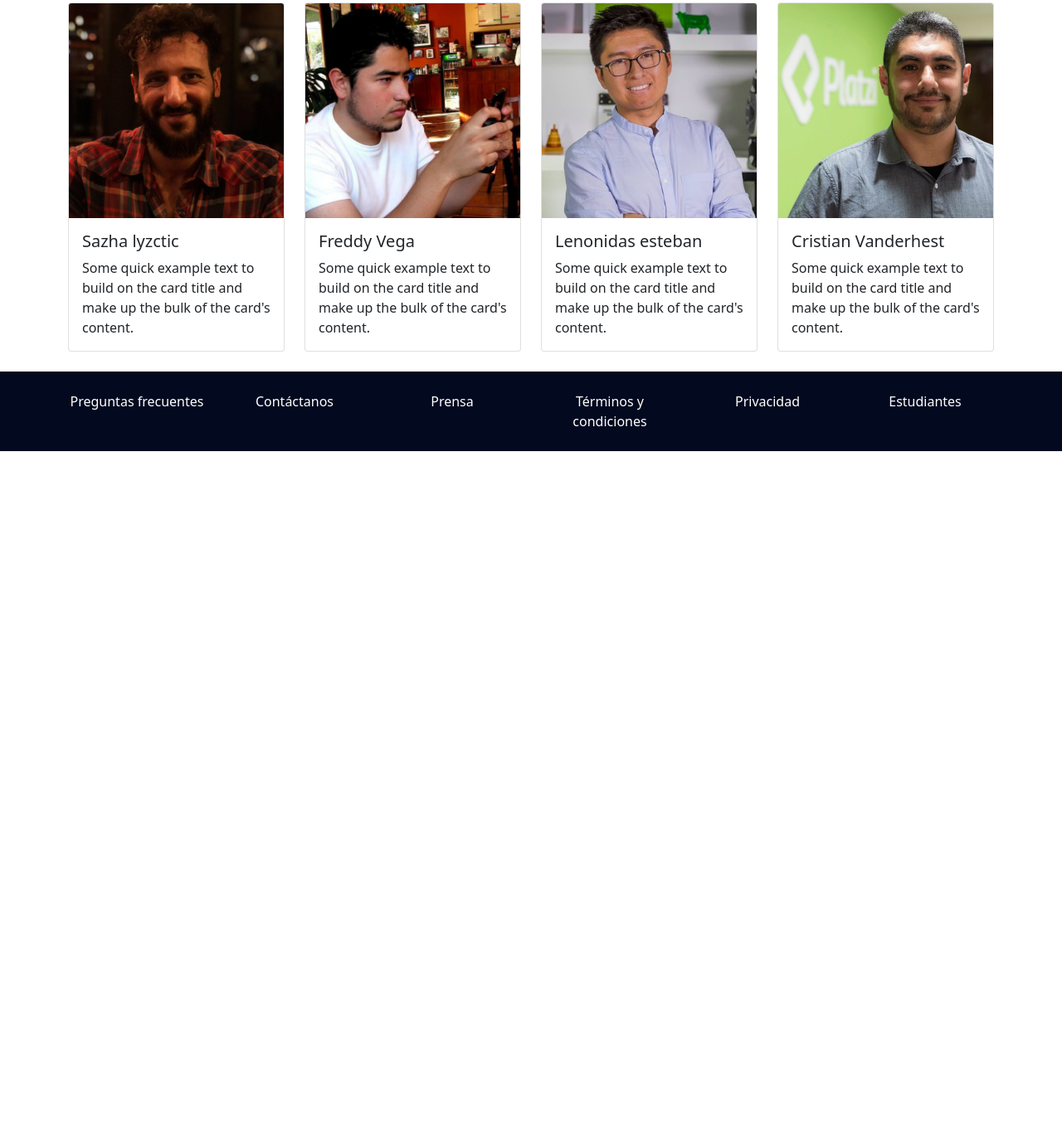
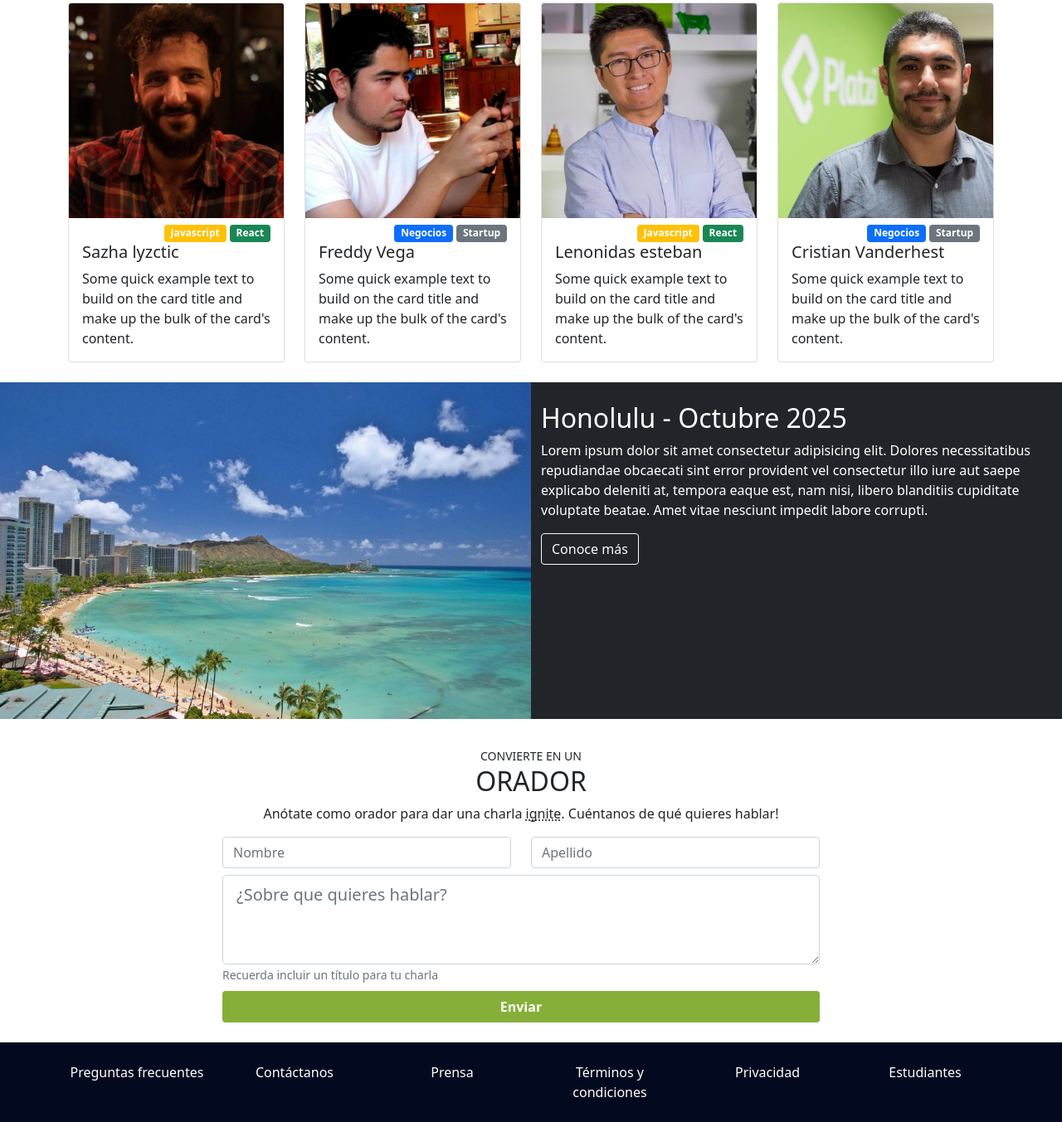
Before and after one commit to Hernan1ro/booststrap-proyect, a plain HTML site: page index.html in a window 1280 px wide. Shown: the part 731-2084 px from the top of the page at 83% size. Before the commit the page ends 1275 px from the top, so only its background shows below. Drawn offline with nearby package versions, Linux system fonts and the light colour scheme.

Commit message:
speakers section finished

```diff
--- a/index.html
+++ b/index.html
@@ -130,7 +130,11 @@
                 class="card-img-top"
                 alt="Foto sacha"
               />
-              <div class="card-body">
+              <div class="card-body pt-1">
+                <div class="badges text-end">
+                  <span class="badge bg-warning">Javascript</span>
+                  <span class="badge bg-success">React</span>
+                </div>
                 <h5 class="card-title">Sazha lyzctic</h5>
                 <p class="card-text">
                   Some quick example text to build on the card title and make up
@@ -146,7 +150,11 @@
                 class="card-img-top"
                 alt="Foto sacha"
               />
-              <div class="card-body">
+              <div class="card-body pt-1">
+                <div class="badges text-end">
+                  <span class="badge bg-primary">Negocios</span>
+                  <span class="badge bg-secondary">Startup</span>
+                </div>
                 <h5 class="card-title">Freddy Vega</h5>
                 <p class="card-text">
                   Some quick example text to build on the card title and make up
@@ -162,7 +170,11 @@
                 class="card-img-top"
                 alt="Foto sacha"
               />
-              <div class="card-body">
+              <div class="card-body pt-1">
+                <div class="badges text-end">
+                  <span class="badge bg-warning">Javascript</span>
+                  <span class="badge bg-success">React</span>
+                </div>
                 <h5 class="card-title">Lenonidas esteban</h5>
                 <p class="card-text">
                   Some quick example text to build on the card title and make up
@@ -178,7 +190,11 @@
                 class="card-img-top"
                 alt="Foto sacha"
               />
-              <div class="card-body">
+              <div class="card-body pt-1">
+                <div class="badges text-end">
+                  <span class="badge bg-primary">Negocios</span>
+                  <span class="badge bg-secondary">Startup</span>
+                </div>
                 <h5 class="card-title">Cristian Vanderhest</h5>
                 <p class="card-text">
                   Some quick example text to build on the card title and make up
@@ -191,7 +207,91 @@
       </div>
     </section>
     <!-- speakers  -->
-
+    <!-- Lugar y fecha    -->
+    <section id="place-time">
+      <div class="container-fluid">
+        <div class="row mb-4">
+          <div class="col-12 col-md-6 px-0">
+            <img src="/assets/images/honolulu.jpg" alt="Honolulu" />
+          </div>
+          <div class="col-12 col-md-6 pb-2">
+            <h2 class="mt-4">Honolulu - Octubre 2025</h2>
+            <p>
+              Lorem ipsum dolor sit amet consectetur adipisicing elit. Dolores
+              necessitatibus repudiandae obcaecati sint error provident vel
+              consectetur illo iure aut saepe explicabo deleniti at, tempora
+              eaque est, nam nisi, libero blanditiis cupiditate voluptate
+              beatae. Amet vitae nesciunt impedit labore corrupti.
+            </p>
+            <a href="#" class="btn btn-outline-light">Conoce más</a>
+          </div>
+        </div>
+      </div>
+    </section>
+    <!-- Lugar y fecha    -->
+    <!-- convierte en orador   -->
+    <section id="convierte-en-orador" class="pt-2 pb-4">
+      <div class="container">
+        <div class="row">
+          <div class="col text-uppercase text-center">
+            <small>Convierte en un</small>
+            <h2>Orador</h2>
+          </div>
+          <div class="row text-center">
+            <p>
+              Anótate como orador para dar una charla
+              <abbr title="5 min talk" data-bs-toggle="tooltip">ignite</abbr>.
+              Cuéntanos de qué quieres hablar!
+            </p>
+          </div>
+          <div class="row">
+            <div class="col-8 offset-2">
+              <form action="">
+                <div class="form-row row">
+                  <div class="mb-2 col-12 col-md-6">
+                    <input
+                      type="text"
+                      class="form-control"
+                      placeholder="Nombre"
+                    />
+                  </div>
+                  <div class="mb-2 col-12 col-md-6">
+                    <input
+                      type="text"
+                      class="form-control"
+                      placeholder="Apellido"
+                    />
+                  </div>
+                </div>
+                <div class="form-row">
+                  <div class="col form-group">
+                    <textarea
+                      name="text"
+                      id=""
+                      cols="30"
+                      rows="3"
+                      class="form-control form-control-lg"
+                      placeholder="¿Sobre que quieres hablar?"
+                    ></textarea>
+                    <small class="form-text text-muted">
+                      Recuerda incluir un título para tu charla
+                    </small>
+                  </div>
+                </div>
+                <div class="form-row">
+                  <div class="col">
+                    <button type="button" class="btn btn-platzi btn-block mt-2">
+                      Enviar
+                    </button>
+                  </div>
+                </div>
+              </form>
+            </div>
+          </div>
+        </div>
+      </div>
+    </section>
+    <!-- convierte en orador   -->
     <!-- Footer -->
     <footer id="footer" class="pb-4 pt-4">
       <div class="container">
@@ -218,7 +318,6 @@
       </div>
     </footer>
     <!-- footer  -->
-
     <!-- Optional JavaScript; choose one of the two! -->
 
     <!-- Option 1: Bootstrap Bundle with Popper -->
@@ -227,7 +326,7 @@
       integrity="sha384-gtEjrD/SeCtmISkJkNUaaKMoLD0//ElJ19smozuHV6z3Iehds+3Ulb9Bn9Plx0x4"
       crossorigin="anonymous"
     ></script>
-
+    <script src="/js/index.js"></script>
     <!-- Option 2: Separate Popper and Bootstrap JS -->
     <!--
     <script src="https://cdn.jsdelivr.net/npm/@popperjs/core@2.9.2/dist/umd/popper.min.js" integrity="sha384-IQsoLXl5PILFhosVNubq5LC7Qb9DXgDA9i+tQ8Zj3iwWAwPtgFTxbJ8NT4GN1R8p" crossorigin="anonymous"></script>
--- /dev/null
+++ b/js/index.js
@@ -0,0 +1,6 @@
+var tooltipTriggerList = [].slice.call(
+  document.querySelectorAll('[data-bs-toggle="tooltip"]')
+);
+var tooltipList = tooltipTriggerList.map(function (tooltipTriggerEl) {
+  return new bootstrap.Tooltip(tooltipTriggerEl);
+});
--- a/sass/index.scss
+++ b/sass/index.scss
@@ -1,6 +1,12 @@
 //Globales
 .text-platzi {
   color: #85af39 !important;
+}
+.btn-platzi {
+  background-color: #85af39 !important;
+  color: white;
+  font-weight: bold;
+  width: 100%;
 }
 #header {
   img {
@@ -31,6 +37,13 @@
     }
   }
 }
+#place-time {
+  background-color: #212529;
+  color: white;
+  img {
+    max-width: 100%;
+  }
+}
 #footer {
   background-color: #03091e;
   a {
```
Also changed, not shown: sass/index.css, 1 other file.
